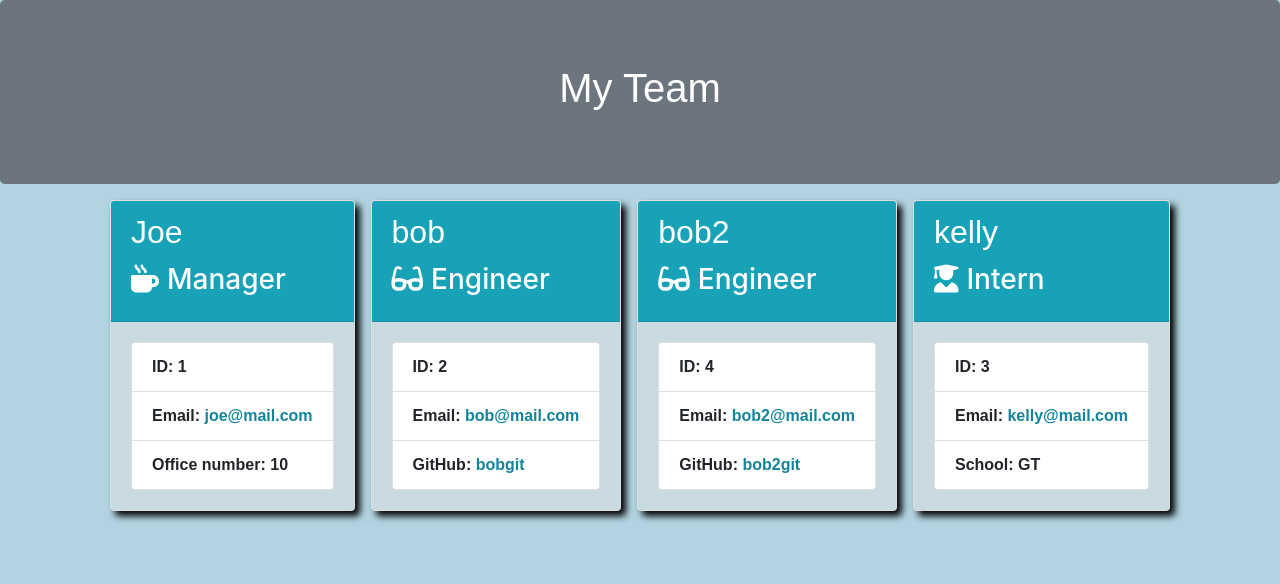
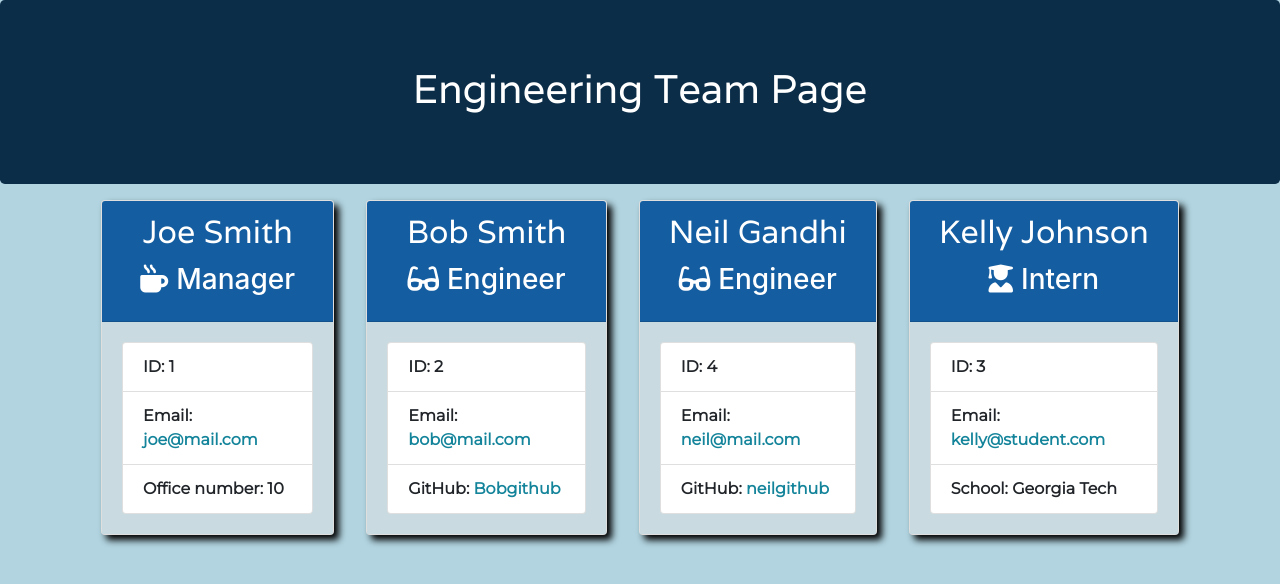
Before and after one commit to ntch2000/engineering-team-generator, a website: page Develop/output/team.html in a window 1280 px wide. Drawn offline with nearby package versions, Linux system fonts and the light colour scheme; files that its build step writes are made by us from their sources.

Commit message:
Generated team.html file from utilizing application prompts

```diff
--- a/Develop/output/team.html
+++ b/Develop/output/team.html
@@ -11,27 +11,29 @@
       integrity="sha384-ggOyR0iXCbMQv3Xipma34MD+dH/1fQ784/j6cY/iJTQUOhcWr7x9JvoRxT2MZw1T"
       crossorigin="anonymous"
     />
-    <link rel="stylesheet" href="style.css" />
+    <link rel="stylesheet" href="../css/style.css" />
     <script src="https://kit.fontawesome.com/c502137733.js"></script>
+    <link
+      href="https://fonts.googleapis.com/css2?family=Montserrat&family=Varela&display=swap"
+      rel="stylesheet"
+    />
   </head>
 
   <body>
     <div class="container-fluid">
       <div class="row">
-        <div class="col-12 jumbotron mb-3 team-heading bg-secondary">
-          <h1 class="text-center">My Team</h1>
+        <div class="col-12 jumbotron mb-3 team-heading">
+          <h1 class="text-center">Engineering Team Page</h1>
         </div>
       </div>
     </div>
     <div class="container">
       <div class="row">
         <div class="team-area col-12 d-flex justify-content-center">
-          <div class="card employee-card mx-2">
-            <div class="card-header bg-info">
-              <h2 class="card-title">Joe</h2>
-              <h3 class="card-title">
-                <i class="fas fa-mug-hot mr-2"></i>Manager
-              </h3>
+          <div class="card employee-card mx-3">
+  <div class="card-header text-center">
+    <h2 class="card-title">Joe Smith</h2>
+    <h3 class="card-title"><i class="fas fa-mug-hot mr-2"></i>Manager</h3>
   </div>
   <div class="card-body">
     <ul class="list-group">
@@ -43,12 +45,10 @@
     </ul>
   </div>
 </div>
-          <div class="card employee-card mx-2">
-            <div class="card-header bg-info">
-              <h2 class="card-title">bob</h2>
-              <h3 class="card-title">
-                <i class="fas fa-glasses mr-2"></i>Engineer
-              </h3>
+<div class="card employee-card mx-3">
+  <div class="card-header text-center">
+    <h2 class="card-title">Bob Smith</h2>
+    <h3 class="card-title"><i class="fas fa-glasses mr-2"></i>Engineer</h3>
   </div>
   <div class="card-body">
     <ul class="list-group">
@@ -59,43 +59,41 @@
       <li class="list-group-item">
         GitHub:
         <a
-                    href="https://github.com/bobgit"
+          href="https://github.com/Bobgithub"
           target="_blank"
           rel="noopener noreferrer"
-                    >bobgit</a
+          >Bobgithub</a
         >
       </li>
     </ul>
   </div>
 </div>
-          <div class="card employee-card mx-2">
-            <div class="card-header bg-info">
-              <h2 class="card-title">bob2</h2>
-              <h3 class="card-title">
-                <i class="fas fa-glasses mr-2"></i>Engineer
-              </h3>
+<div class="card employee-card mx-3">
+  <div class="card-header text-center">
+    <h2 class="card-title">Neil Gandhi</h2>
+    <h3 class="card-title"><i class="fas fa-glasses mr-2"></i>Engineer</h3>
   </div>
   <div class="card-body">
     <ul class="list-group">
       <li class="list-group-item">ID: 4</li>
       <li class="list-group-item">
-                  Email: <a href="mailto:bob2@mail.com">bob2@mail.com</a>
+        Email: <a href="mailto:neil@mail.com">neil@mail.com</a>
       </li>
       <li class="list-group-item">
         GitHub:
         <a
-                    href="https://github.com/bob2git"
+          href="https://github.com/neilgithub"
           target="_blank"
           rel="noopener noreferrer"
-                    >bob2git</a
+          >neilgithub</a
         >
       </li>
     </ul>
   </div>
 </div>
-          <div class="card employee-card mx-2">
-            <div class="card-header bg-info">
-              <h2 class="card-title">kelly</h2>
+<div class="card employee-card mx-3">
+  <div class="card-header text-center">
+    <h2 class="card-title">Kelly Johnson</h2>
     <h3 class="card-title">
       <i class="fas fa-user-graduate mr-2"></i>Intern
     </h3>
@@ -104,12 +102,13 @@
     <ul class="list-group">
       <li class="list-group-item">ID: 3</li>
       <li class="list-group-item">
-                  Email: <a href="mailto:kelly@mail.com">kelly@mail.com</a>
+        Email: <a href="mailto:kelly@student.com">kelly@student.com</a>
       </li>
-                <li class="list-group-item">School: GT</li>
+      <li class="list-group-item">School: Georgia Tech</li>
     </ul>
   </div>
 </div>
+
         </div>
       </div>
     </div>
```
Lines whose indentation alone changed are shown as unchanged.
